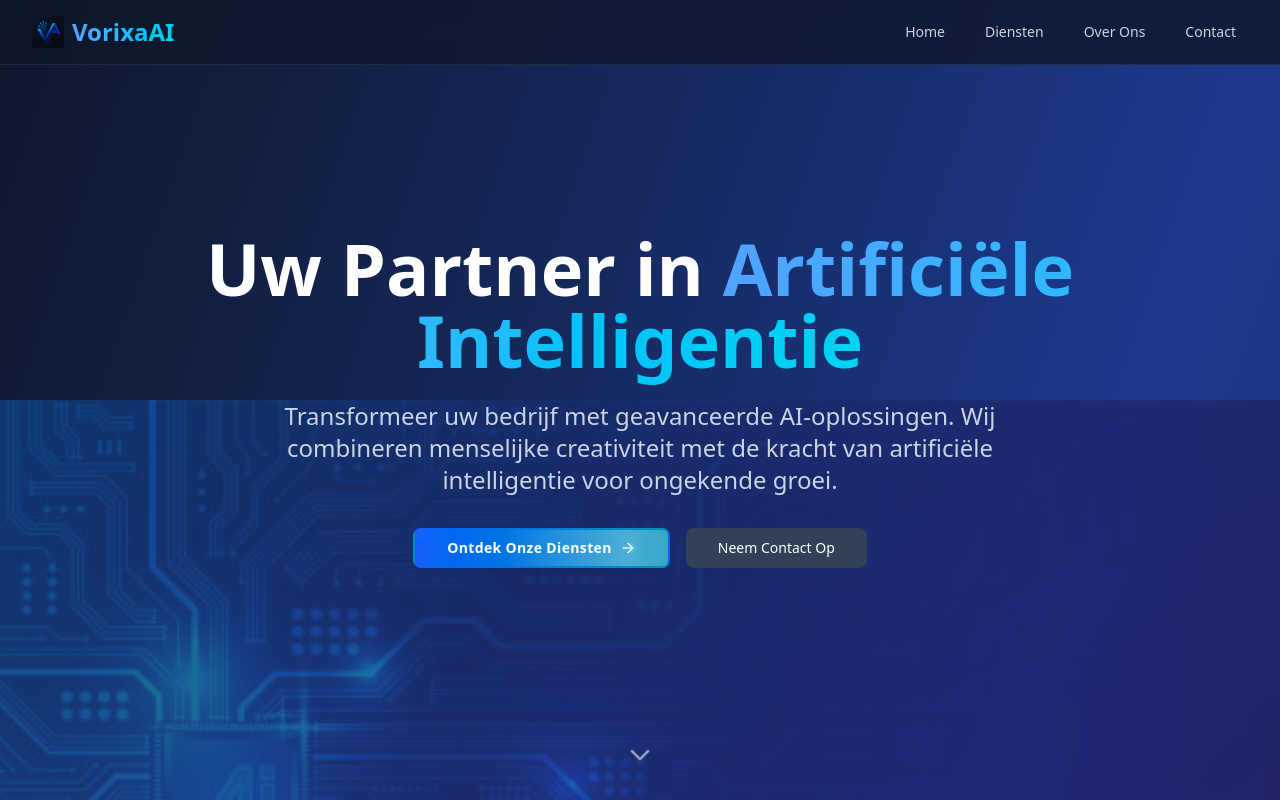
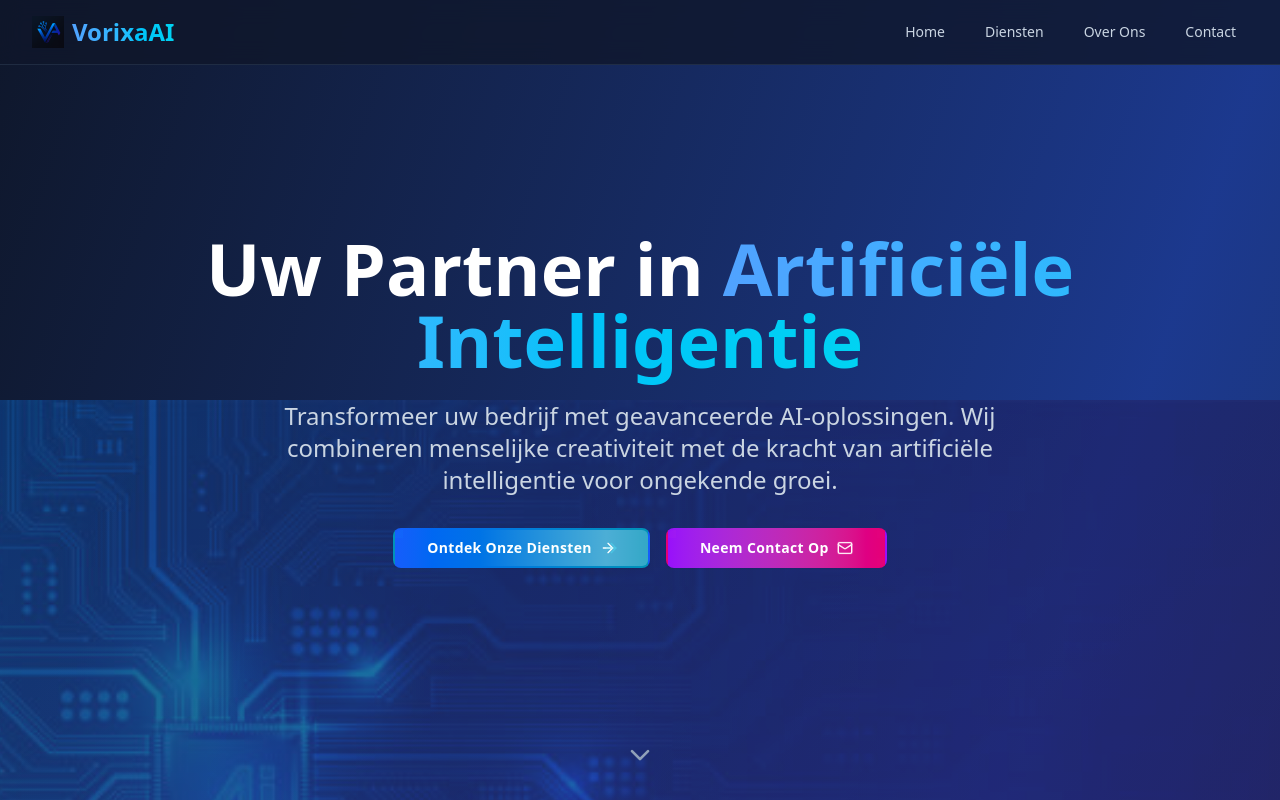
Before and after one commit to IndyctAI/indyctAI-website, a React (Vite) app: page / in a window 1280 px wide. Shown: the top 800 px of the page. Built offline with nearby package versions, Linux system fonts and the light colour scheme.

Commit message:
Transform contact button with epic styling to match services button size and add amazing animations

```diff
--- a/src/App.jsx
+++ b/src/App.jsx
@@ -321,9 +321,97 @@ function App() {
               </motion.div>
               <Dialog open={isContactFormOpen} onOpenChange={setIsContactFormOpen}>
                 <DialogTrigger asChild>
-                  <Button size="lg" variant="secondary" className="bg-slate-700 text-white hover:bg-slate-600 px-8 py-3">
-                    Neem Contact Op
-                  </Button>
+                  <motion.div
+                    whileHover={{ scale: 1.05 }}
+                    whileTap={{ scale: 0.95 }}
+                    className="relative group"
+                  >
+                    <Button
+                      size="lg"
+                      className="contact-button relative bg-gradient-to-r from-purple-600 to-pink-600 hover:from-purple-700 hover:to-pink-700 text-white px-8 py-3 overflow-hidden border-2 border-transparent hover:border-pink-400/50 transition-all duration-500"
+                    >
+                      {/* Animated background layers */}
+                      <div className="absolute inset-0 bg-gradient-to-r from-pink-400/20 to-purple-400/20 opacity-0 group-hover:opacity-100 transition-opacity duration-500"></div>
+
+                      {/* Scanning line effect */}
+                      <motion.div
+                        className="absolute inset-0 bg-gradient-to-r from-transparent via-white/30 to-transparent"
+                        initial={{ x: '-100%' }}
+                        animate={{ x: '100%' }}
+                        transition={{
+                          duration: 2.5,
+                          repeat: Infinity,
+                          repeatDelay: 4,
+                          ease: "easeInOut"
+                        }}
+                      />
+
+                      {/* Particle effect corners */}
+                      <div className="absolute top-0 left-0 w-2 h-2 bg-pink-400 opacity-0 group-hover:opacity-100 transition-opacity duration-300 animate-pulse"></div>
+                      <div className="absolute top-0 right-0 w-2 h-2 bg-purple-400 opacity-0 group-hover:opacity-100 transition-opacity duration-300 animate-pulse delay-100"></div>
+                      <div className="absolute bottom-0 left-0 w-2 h-2 bg-purple-400 opacity-0 group-hover:opacity-100 transition-opacity duration-300 animate-pulse delay-200"></div>
+                      <div className="absolute bottom-0 right-0 w-2 h-2 bg-pink-400 opacity-0 group-hover:opacity-100 transition-opacity duration-300 animate-pulse delay-300"></div>
+
+                      {/* Glowing border effect */}
+                      <div className="absolute inset-0 rounded-md opacity-0 group-hover:opacity-100 transition-opacity duration-500">
+                        <div className="absolute inset-0 rounded-md bg-gradient-to-r from-pink-400/50 to-purple-400/50 blur-sm"></div>
+                      </div>
+
+                      {/* Text with special effects */}
+                      <span className="relative z-10 flex items-center font-semibold tracking-wide">
+                        <motion.span
+                          className="mr-2"
+                          animate={{
+                            textShadow: [
+                              "0 0 0px rgba(236, 72, 153, 0)",
+                              "0 0 10px rgba(236, 72, 153, 0.5)",
+                              "0 0 0px rgba(236, 72, 153, 0)"
+                            ]
+                          }}
+                          transition={{
+                            duration: 2.5,
+                            repeat: Infinity,
+                            repeatDelay: 1.5
+                          }}
+                        >
+                          Neem Contact Op
+                        </motion.span>
+
+                        {/* Animated mail icon with pulse effect */}
+                        <motion.div className="relative">
+                          <Mail className="w-5 h-5 group-hover:scale-110 transition-transform duration-300" />
+                          <motion.div
+                            className="absolute inset-0"
+                            animate={{
+                              scale: [1, 1.3, 1],
+                              opacity: [0, 0.8, 0]
+                            }}
+                            transition={{
+                              duration: 2,
+                              repeat: Infinity,
+                              repeatDelay: 1
+                            }}
+                          >
+                            <Mail className="w-5 h-5 text-pink-300" />
+                          </motion.div>
+                        </motion.div>
+                      </span>
+
+                      {/* Holographic effect */}
+                      <motion.div
+                        className="absolute inset-0 bg-gradient-to-r from-transparent via-pink-400/10 to-transparent opacity-0 group-hover:opacity-100"
+                        animate={{
+                          x: ['-100%', '100%'],
+                        }}
+                        transition={{
+                          duration: 2,
+                          repeat: Infinity,
+                          repeatDelay: 3,
+                          ease: "easeInOut"
+                        }}
+                      />
+                    </Button>
+                  </motion.div>
                 </DialogTrigger>
                 <DialogContent className="sm:max-w-[425px] bg-slate-800 border-slate-700 text-white">
                   <DialogHeader>
```
